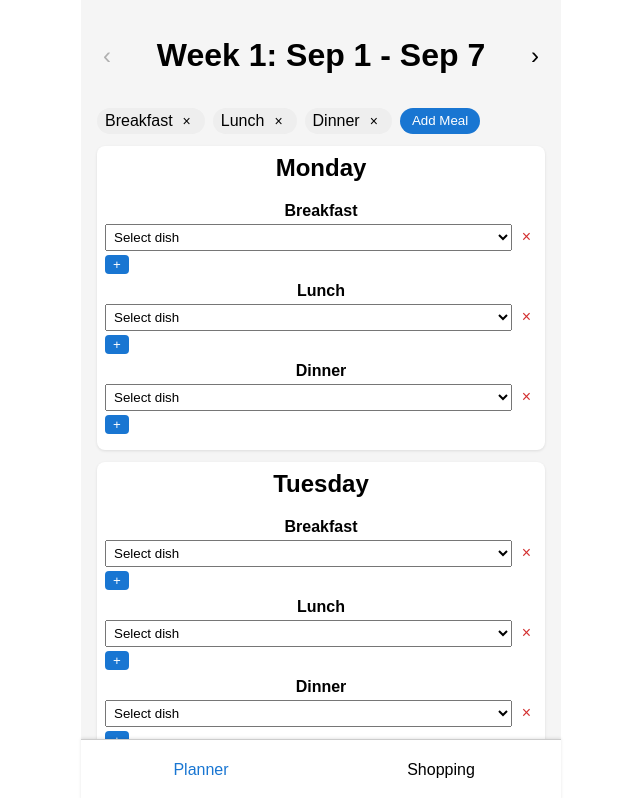
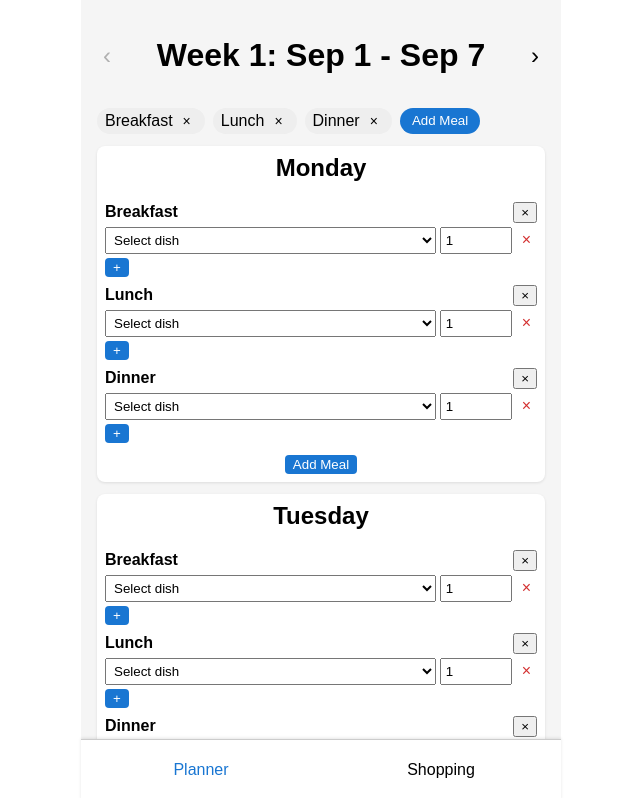
Before and after one commit to VadimCat/CookingPlanner, a React (Create React App) app: page / in a window 1280 px wide. Shown: the top 798 px of the page, without its empty margins (319-959 px from the left). Built offline with nearby package versions, Linux system fonts and the light colour scheme.

Commit message:
Allow per-day meal slots and portions

```diff
--- a/src/WeekPlanner.css
+++ b/src/WeekPlanner.css
@@ -64,9 +64,15 @@
   margin-bottom: 8px;
 }
 
+.meal-header {
+  display: flex;
+  justify-content: space-between;
+  align-items: center;
+  margin-bottom: 4px;
+}
+
 .meal-label {
   font-weight: 600;
-  margin-bottom: 4px;
 }
 
 .dish-row {
@@ -77,6 +83,12 @@
 
 .dish-row select {
   flex: 1;
+  padding: 4px;
+}
+
+.portion-input {
+  width: 60px;
+  margin-left: 4px;
   padding: 4px;
 }
 
@@ -97,6 +109,15 @@
   border-radius: 4px;
 }
 
+.add-meal-day {
+  border: none;
+  background: #1976d2;
+  color: white;
+  padding: 2px 8px;
+  border-radius: 4px;
+  margin-top: 4px;
+}
+
 .day-card.today {
   background: #e3f2fd;
 }
--- a/src/WeekPlanner.tsx
+++ b/src/WeekPlanner.tsx
@@ -4,14 +4,19 @@ import './WeekPlanner.css';
 const days = ['Monday','Tuesday','Wednesday','Thursday','Friday','Saturday','Sunday'];
 const recipes = ['Omelette','Salad','Soup','Steak'];
 
-type Plan = Record<string, Record<string, string[]>>; // day -> meal -> dishes
+interface Dish {
+  name: string;
+  portions: number;
+}
+
+type Plan = Record<string, Record<string, Dish[]>>; // day -> meal -> dishes
 
 const WeekPlanner: React.FC = () => {
   const [meals, setMeals] = useState<string[]>(['Breakfast','Lunch','Dinner']);
 
   const createEmptyPlan = (): Plan => {
     return Object.fromEntries(
-      days.map(d => [d, Object.fromEntries(meals.map(m => [m, ['']]))])
+      days.map(d => [d, Object.fromEntries(meals.map(m => [m, [{ name: '', portions: 1 }]]))])
     ) as Plan;
   };
 
@@ -38,14 +43,27 @@ const WeekPlanner: React.FC = () => {
 
   const plan = plans[week] || createEmptyPlan();
 
-  const handleChange = (day: string, meal: string, idx: number, value: string) => {
+  const handleDishChange = (day: string, meal: string, idx: number, value: string) => {
     setPlans(prev => ({
       ...prev,
       [week]: {
         ...prev[week],
         [day]: {
           ...prev[week][day],
-          [meal]: prev[week][day][meal].map((v, i) => i === idx ? value : v)
+          [meal]: prev[week][day][meal].map((v, i) => i === idx ? { ...v, name: value } : v)
+        }
+      }
+    }));
+  };
+
+  const handlePortionChange = (day: string, meal: string, idx: number, value: number) => {
+    setPlans(prev => ({
+      ...prev,
+      [week]: {
+        ...prev[week],
+        [day]: {
+          ...prev[week][day],
+          [meal]: prev[week][day][meal].map((v, i) => i === idx ? { ...v, portions: value } : v)
         }
       }
     }));
@@ -58,7 +76,7 @@ const WeekPlanner: React.FC = () => {
         ...prev[week],
         [day]: {
           ...prev[week][day],
-          [meal]: [...prev[week][day][meal], '']
+          [meal]: [...prev[week][day][meal], { name: '', portions: 1 }]
         }
       }
     }));
@@ -73,7 +91,7 @@ const WeekPlanner: React.FC = () => {
           ...prev[week],
           [day]: {
             ...prev[week][day],
-            [meal]: updatedMeal.length ? updatedMeal : ['']
+            [meal]: updatedMeal.length ? updatedMeal : [{ name: '', portions: 1 }]
           }
         }
       };
@@ -109,6 +127,34 @@ const WeekPlanner: React.FC = () => {
     });
   };
 
+  const addMealToDay = (day: string) => {
+    const name = prompt('Meal name?');
+    if (!name || plan[day][name]) return;
+    setPlans(prev => ({
+      ...prev,
+      [week]: {
+        ...prev[week],
+        [day]: {
+          ...prev[week][day],
+          [name]: [{ name: '', portions: 1 }]
+        }
+      }
+    }));
+  };
+
+  const removeMealFromDay = (day: string, meal: string) => {
+    setPlans(prev => {
+      const { [meal]: _, ...rest } = prev[week][day];
+      return {
+        ...prev,
+        [week]: {
+          ...prev[week],
+          [day]: rest
+        }
+      };
+    });
+  };
+
   const weekStart = new Date(startDate);
   weekStart.setDate(weekStart.getDate() + week * 7);
   const weekEnd = new Date(weekStart);
@@ -140,23 +186,36 @@ const WeekPlanner: React.FC = () => {
         <button className="add-meal" onClick={addMeal}>Add Meal</button>
       </div>
 
-      {days.map(day => (
+      {days.map(day => {
+        const dayMeals = Object.keys(plan[day] || {});
+        return (
           <div key={day} className={`day-card ${day === currentDayName && week === currentWeek ? 'today' : ''}`}>
             <h2>{day}</h2>
-          {meals.map(meal => (
+            {dayMeals.map(meal => (
               <div key={meal} className="meal-block">
+                <div className="meal-header">
                   <span className="meal-label">{meal}</span>
+                  <button aria-label={`remove ${meal} on ${day}`} onClick={() => removeMealFromDay(day, meal)}>×</button>
+                </div>
                 {plan[day][meal].map((dish, idx) => (
                   <div key={idx} className="dish-row">
                     <select
-                    value={dish}
-                    onChange={e => handleChange(day, meal, idx, e.target.value)}
+                      value={dish.name}
+                      onChange={e => handleDishChange(day, meal, idx, e.target.value)}
                     >
                       <option value="">Select dish</option>
                       {recipes.map(r => (
                         <option key={r} value={r}>{r}</option>
                       ))}
                     </select>
+                    <input
+                      type="number"
+                      min={1}
+                      className="portion-input"
+                      aria-label="portions"
+                      value={dish.portions}
+                      onChange={e => handlePortionChange(day, meal, idx, parseInt(e.target.value) || 1)}
+                    />
                     <button
                       className="remove-dish"
                       aria-label={`remove ${meal} dish`}
@@ -169,8 +228,10 @@ const WeekPlanner: React.FC = () => {
                 <button className="add-dish" onClick={() => addDish(day, meal)}>+</button>
               </div>
             ))}
+            <button className="add-meal-day" aria-label={`add meal for ${day}`} onClick={() => addMealToDay(day)}>Add Meal</button>
           </div>
-      ))}
+        );
+      })}
     </div>
   );
 };
```
Also changed, not shown: 1 other file (tests, documents, lock files or other folders). Lines whose indentation alone changed are shown as unchanged.
